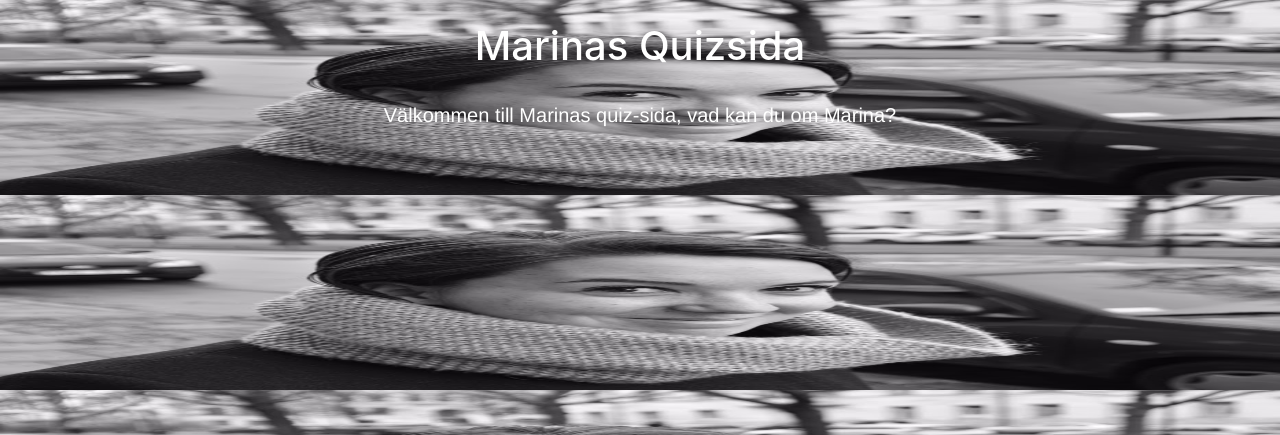
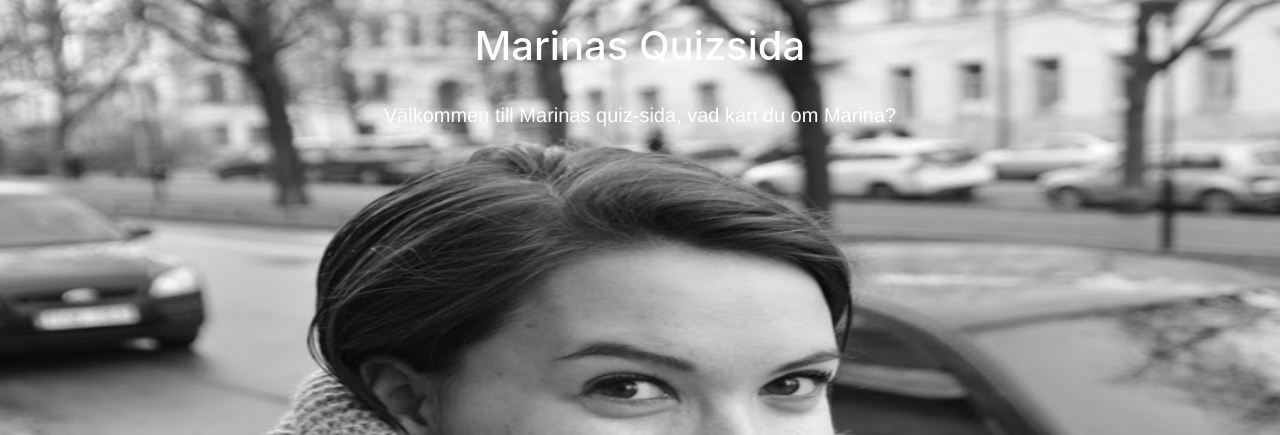
Before and after one commit to cupaiuolo/quizproject, a Django app: page / in a window 1280 px wide. Shown: the top 435 px of the page. Run offline with Django 3.2, Linux system fonts and the light colour scheme; data that the repository does not hold is empty; some libraries are stand-ins or nearby versions.

Commit message:
added css to center background

```diff
--- a/static/style.css
+++ b/static/style.css
@@ -1,5 +1,8 @@
 body {
     background: url('/static/Marina.JPG') rgb(001, 001, 001);
+    background-repeat: no-repeat;
+    background-attachment: fixed;
+    background-position: center;
     background-size: 100% 100%;
     color: white;
    margin: auto;
```
